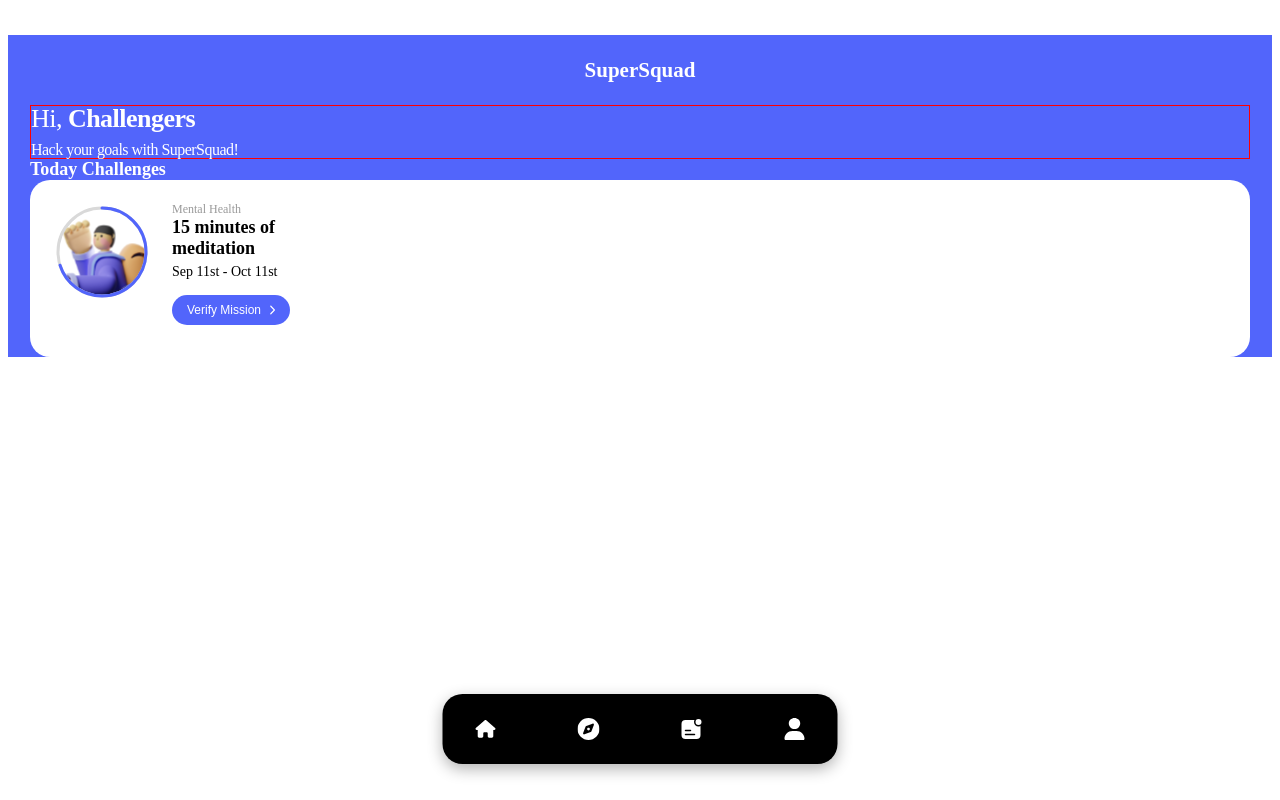
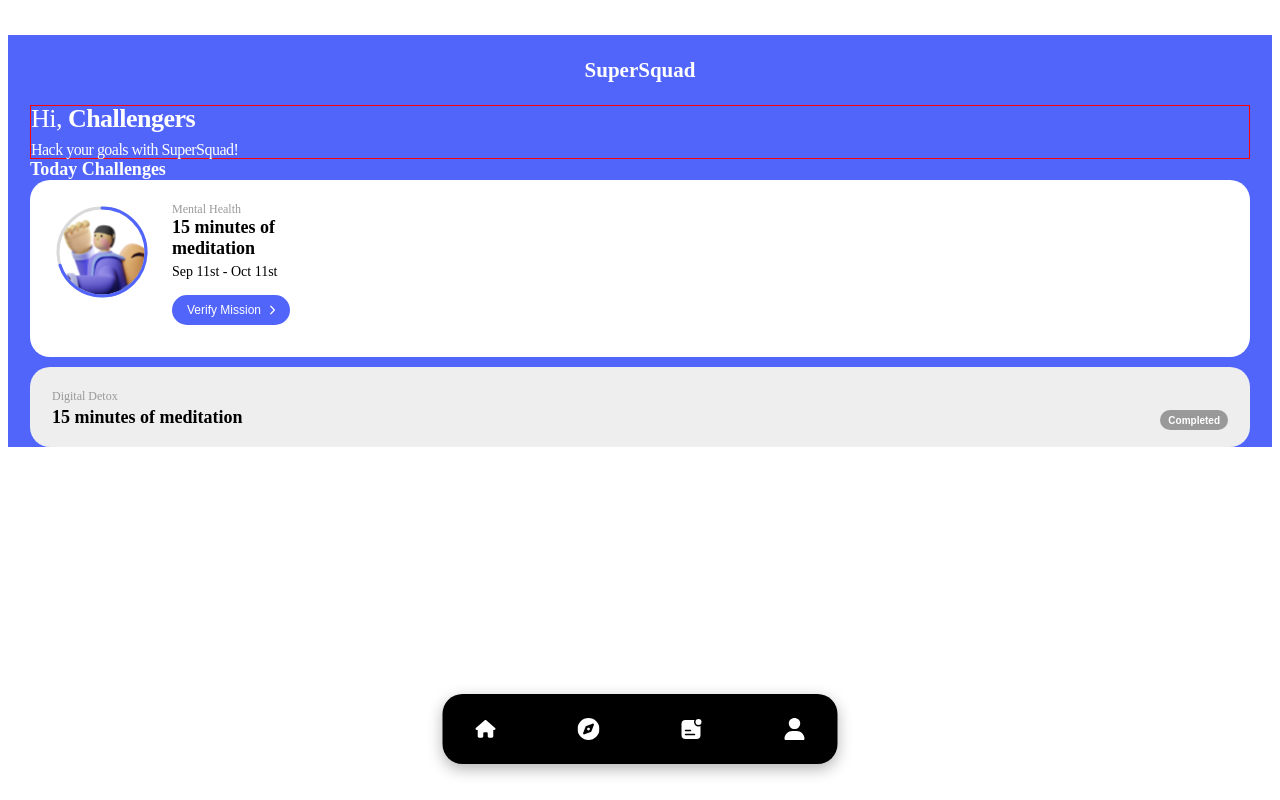
Before and after one commit to supersquad-challenge/proto.v2, a Next.js app in the folder proto.v2-client/: page /home in a window 1280 px wide. Built offline with nearby package versions, Linux system fonts and the light colour scheme.

Commit message:
Add: Completed Challenge Block

```diff
--- a/proto.v2-client/src/app/home/page.tsx
+++ b/proto.v2-client/src/app/home/page.tsx
@@ -1,6 +1,7 @@
 "use client";
 import MyChallengeBlock from "@/components/common/MyChallengeBlock";
 import ChallengeHeader from "@/components/common/home/ChallengeHeader";
+import CompletedChallengeBlock from "@/components/common/home/CompletedChallengeBlock";
 import ServiceTitle from "@/components/common/home/ServiceTitle";
 import WelcomeMessage from "@/components/common/home/WelcomeMessage";
 import colors from "@/styles/color";
@@ -15,6 +16,7 @@ const Home = () => {
         Today Challenges
       </ChallengeHeader>
       <MyChallengeBlock></MyChallengeBlock>
+      <CompletedChallengeBlock></CompletedChallengeBlock>
     </Container>
   );
 };
--- a/proto.v2-client/src/components/base/Button/BaseButton.tsx
+++ b/proto.v2-client/src/components/base/Button/BaseButton.tsx
@@ -2,29 +2,29 @@ import React from "react";
 import styled from "styled-components";
 import { ButtonProp } from "@/types/Button";
 
-type BasicButtonT = {
+type BaseButtonT = {
   color: string;
   fontSize: number;
+  fontWeight: number;
   borderRadius: number;
   backgroundColor: string;
   padding: string;
-  fontWeight: number;
   children?: React.ReactNode;
 };
 
-const BasicButton = ({
+const BaseButton = ({
   title,
   onClickHandler,
   color,
   fontSize,
+  fontWeight,
   borderRadius,
   backgroundColor,
   padding,
-  fontWeight,
   children,
-}: BasicButtonT & ButtonProp) => {
+}: BaseButtonT & ButtonProp) => {
   return (
-    <BasicButtonWrapper
+    <BaseButtonWrapper
       $color={color}
       $fontSize={fontSize}
       onClick={() => onClickHandler()}
@@ -35,13 +35,13 @@ const BasicButton = ({
     >
       {title}
       {children}
-    </BasicButtonWrapper>
+    </BaseButtonWrapper>
   );
 };
 
-export default BasicButton;
+export default BaseButton;
 
-const BasicButtonWrapper = styled.button<{
+const BaseButtonWrapper = styled.button<{
   $color: string;
   $fontSize: number;
   $borderRadius: number;
--- a/proto.v2-client/src/components/base/Button/SmallBlueButton.tsx
+++ b/proto.v2-client/src/components/base/Button/SmallArrowButton.tsx
@@ -2,12 +2,14 @@ import styled from "styled-components";
 import BaseButton from "./BaseButton";
 import colors from "@/styles/color";
 
-const SmallBlueButton = ({
+const SmallArrowButton = ({
   title,
   margin,
+  backgroundColor,
 }: {
   title: string;
   margin: string;
+  backgroundColor: string;
 }) => {
   return (
     <ButtonWrapper $margin={margin}>
@@ -15,7 +17,7 @@ const SmallBlueButton = ({
         color={colors.white}
         fontSize={12}
         borderRadius={21}
-        backgroundColor={colors.primary}
+        backgroundColor={backgroundColor}
         padding="0 11px 0 15px"
         title={title}
         onClickHandler={() => {}}
@@ -27,7 +29,7 @@ const SmallBlueButton = ({
   );
 };
 
-export default SmallBlueButton;
+export default SmallArrowButton;
 
 const ButtonWrapper = styled.div<{ $margin: string }>`
   width: fit-content;
--- a/proto.v2-client/src/components/common/MyChallengeBlock.tsx
+++ b/proto.v2-client/src/components/common/MyChallengeBlock.tsx
@@ -2,7 +2,7 @@ import colors from "@/styles/color";
 import BaseBlock from "../base/Block/BaseBlock";
 import styled from "styled-components";
 import CircularProgressBar from "./CircularProgressBar";
-import SmallBlueButton from "../base/Button/SmallBlueButton";
+import SmallArrowButton from "../base/Button/SmallArrowButton";
 
 const MyChallengeBlock = () => {
   return (
@@ -22,7 +22,11 @@ const MyChallengeBlock = () => {
             <Catergory>Mental Health</Catergory>
             <Name>15 minutes of meditation</Name>
             <Period>Sep 11st - Oct 11st</Period>
-            <SmallBlueButton title="Verify Mission" margin="15px 0 0 0" />
+            <SmallArrowButton
+              title="Verify Mission"
+              margin="15px 0 0 0"
+              backgroundColor={colors.primary}
+            />
           </Wrapper>
         </div>
       </BaseBlock>
@@ -53,7 +57,7 @@ const Name = styled.div`
   color: ${colors.black};
   font-size: 18px;
   font-weight: 600;
-  max-width: 116px;
+  max-width: 185px;
 `;
 
 const Period = styled.div`
--- /dev/null
+++ b/proto.v2-client/src/components/common/home/CompletedButton.tsx
@@ -0,0 +1,31 @@
+import BaseButton from "@/components/base/Button/BaseButton";
+import colors from "@/styles/color";
+import styled from "styled-components";
+type Props = {
+  margin: string;
+};
+
+const CompletedButton = ({ margin }: Props) => {
+  return (
+    <ButtonWrapper $margin={margin}>
+      <BaseButton
+        color={colors.white}
+        fontSize={10}
+        fontWeight={600}
+        borderRadius={21}
+        backgroundColor={colors.gray}
+        padding="4px 8px"
+        title="Completed"
+        onClickHandler={() => {}}
+      />
+    </ButtonWrapper>
+  );
+};
+
+export default CompletedButton;
+
+const ButtonWrapper = styled.div<{ $margin: string }>`
+  width: fit-content;
+  height: fit-content;
+  margin: ${(props) => props.$margin};
+`;
--- /dev/null
+++ b/proto.v2-client/src/components/common/home/CompletedChallengeBlock.tsx
@@ -0,0 +1,51 @@
+import BaseBlock from "@/components/base/Block/BaseBlock";
+import colors from "@/styles/color";
+import styled from "styled-components";
+import CompletedButton from "./CompletedButton";
+
+const CompletedChallengeBlock = () => {
+  return (
+    <BlockWrapper>
+      <BaseBlock
+        backgroundColor={colors.lightGray}
+        borderRadius={20}
+        padding="22px 22px 0 22px"
+      >
+        <Catergory>Digital Detox</Catergory>
+        <div
+          style={{
+            display: "flex",
+            marginTop: "3px",
+            justifyContent: "space-between",
+          }}
+        >
+          <Name>15 minutes of meditation</Name>
+          <CompletedButton margin="3px 0 0 0" />
+        </div>
+      </BaseBlock>
+    </BlockWrapper>
+  );
+};
+
+export default CompletedChallengeBlock;
+
+const BlockWrapper = styled.div`
+  width: 100%;
+  height: 80px;
+
+  //
+  margin-top: 10px;
+`;
+
+const Catergory = styled.div`
+  color: ${colors.gray};
+  font-size: 12px;
+  font-weight: 500;
+`;
+
+const Name = styled.div`
+  color: ${colors.black};
+  font-size: 18px;
+  font-weight: 600;
+  max-width: 220px;
+`;
```
